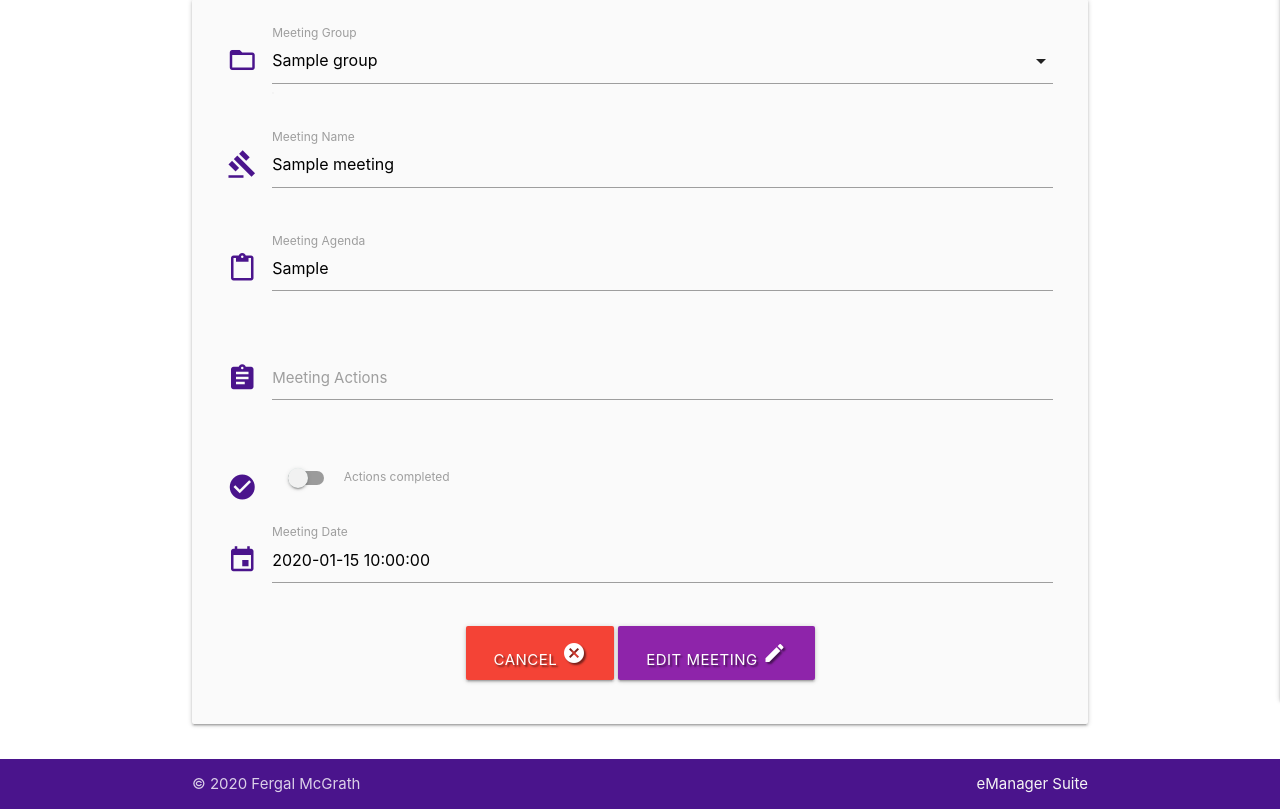
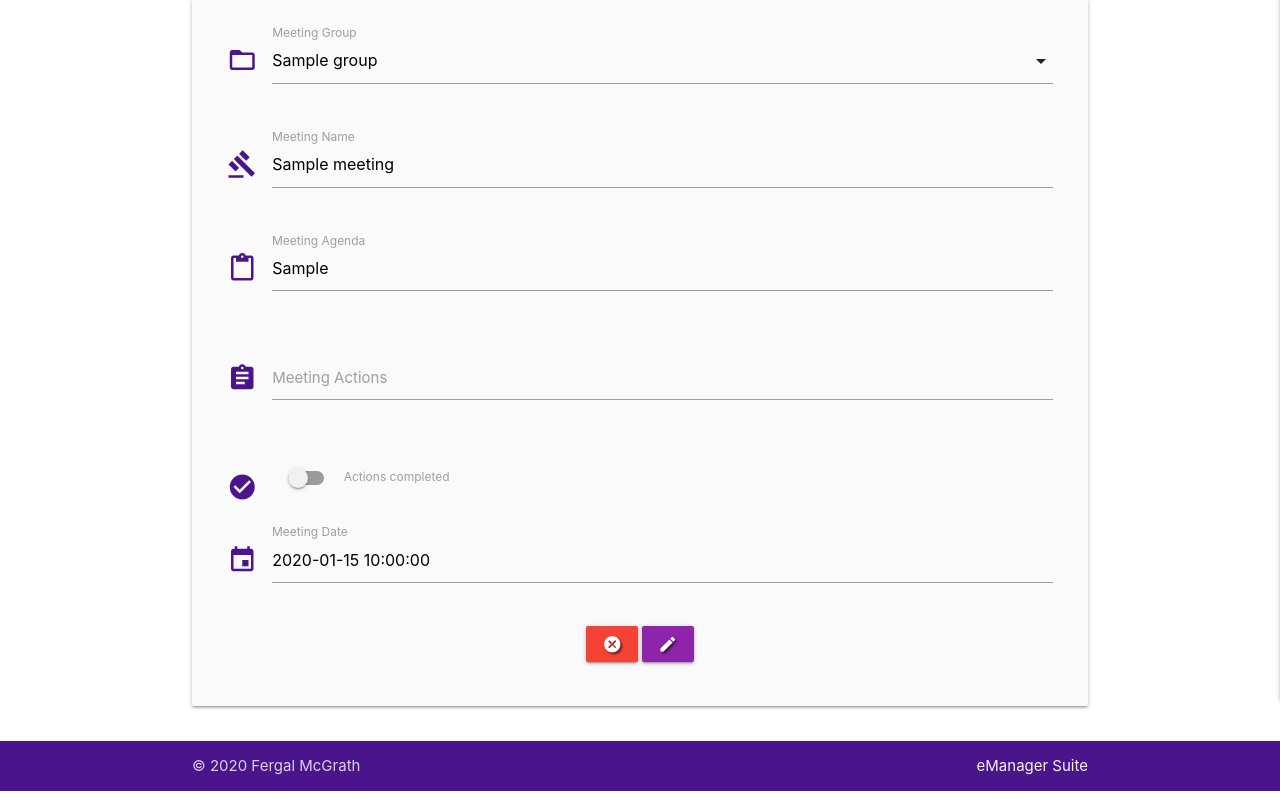
Before and after one commit to Verga1/Meeting-Manage, a Flask app: template templates/edit_meeting.html in a window 1280 px wide. Shown: the part 160-969 px from the top of the page. Run offline with Flask 2, Linux system fonts and the light colour scheme; the template is opened without the code that fills it: most values are stand-ins (such as "Sample title", 1, 10 or a date in 2020); some libraries are stand-ins or nearby versions.

Commit message:
changed button sizes/text to ensure they don't overlap for smaller devices

```diff
--- a/templates/edit_group.html
+++ b/templates/edit_group.html
@@ -17,11 +17,11 @@
             <!-- submit button -->
             <div class="row">
                 <div class="col s12 center-align">
-                    <a href="{{ url_for('get_groups') }}" class="btn-large red text-shadow">
+                    <a href="{{ url_for('get_groups') }}" class="btn-medium red text-shadow">
                         Cancel <i class="material-icons prefix">cancel</i>
                     </a>
-                    <button type="submit" class="btn-large purple darken-1 text-shadow">
-                        Edit Group <i class="material-icons prefix">edit</i>
+                    <button type="submit" class="btn-medium purple darken-1 text-shadow">
+                        Edit <i class="material-icons prefix">edit</i>
                     </button>
                 </div>
             </div>
--- a/templates/edit_meeting.html
+++ b/templates/edit_meeting.html
@@ -76,11 +76,11 @@
             <div class="row">
                 <div class="col s12 center-align">
                     <!-- cancel button -->
-                    <a href="{{ url_for('get_meetings') }}" class="btn-large red text-shadow">
-                        Cancel <i class="material-icons prefix">cancel</i>
+                    <a href="{{ url_for('get_meetings') }}" class="btn red text-shadow">
+                        <i class="material-icons prefix">cancel</i>
                     </a>
-                    <button type="submit" class="btn-large purple darken-1 text-shadow">
-                        Edit Meeting <i class="material-icons prefix">edit</i>
+                    <button type="submit" class="btn purple darken-1 text-shadow">
+                        <i class="material-icons prefix">edit</i>
                     </button>
                 </div>
             </div>
--- a/templates/meetings.html
+++ b/templates/meetings.html
@@ -15,7 +15,7 @@
                     <button type="submit" class="purple darken-1 btn text-shadow">
                         <i class="material-icons center-align">search</i>
                     </button>
-                    <a href="{{ url_for('get_meetings') }}" class="red btn text-shadow">Reset</a>
+                    <a href="{{ url_for('get_meetings') }}" class="red btn text-shadow"><i class="material-icons center-align">refresh</i></a>
                 </div>
             </div>
         </form>
```
